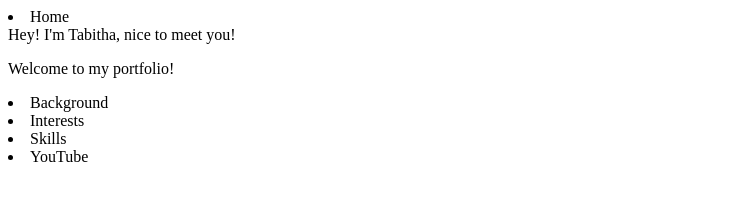
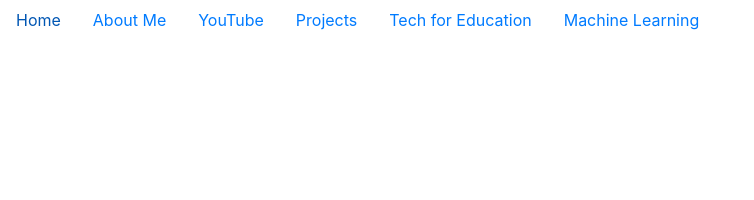
Before and after one commit to TabithaKO/Tabitha-Oanda, a plain HTML site: page index.html in a window 1280 px wide. Shown: the whole page, without its empty margins (0-754 px from the left). Drawn offline with nearby package versions, Linux system fonts and the light colour scheme; some packages are replaced by stand-ins of ours; a script that the page names is missing; a web font is replaced by a local one.

Commit message:
Put in the rows

```diff
--- a/index.html
+++ b/index.html
@@ -1,20 +1,66 @@
 <!DOCTYPE html>
 <html lang="en">
+
 <head>
     <meta charset="UTF-8">
     <meta name="viewport" content="width=device-width, initial-scale=1.0">
     <meta http-equiv="X-UA-Compatible" content="ie=edge">
+    <link rel="stylesheet" href="css/fonts.css">
+    <link rel="stylesheet" href="css/animate.css">
+    <link rel="stylesheet" href="css/bootstrap.css">
+    <link rel="stylesheet" href="css/styles.css">
+    <link href="https://fonts.googleapis.com/css?family=Courgette&display=swap" rel="stylesheet">
+    <link href="https://fonts.googleapis.com/css?family=Quattrocento&display=swap" rel="stylesheet">
+    <script src="js/jquery-3.4.1.js"></script>
+    <script href="https://cdnjs.cloudflare.com/ajax/libs/Chart.js/2.8.0/Chart.min.js"></script>
+    <script src="js/bootstrap.js"></script>
+    <script src="js/bootbox.js"></script>
+    <script src="js/scripts.js"></script>
     <title>Tabitha Oanda</title>
 </head>
+
 <body>
-<nav>
-    <li>Home</li>
-    <h>Hey! I'm Tabitha, nice to meet you!</h>
-    <p>Welcome to my portfolio!</p>
-    <li>Background</li>
-    <li>Interests</li>
-    <li>Skills</li>
-    <li>YouTube</li>
-</nav>
+
+        <nav class="nav navbar-expand-sm ">
+                <li class="nav-item active"><a class="nav-link" href="#information">Home</a></li>
+            <li class="nav-item active">
+                <a class="nav-link" href="#information">About Me</a>
+            </li>
+            <li class="nav-item active">
+                <a class="nav-link" href="#information">YouTube</a>
+            </li>
+            <li class="nav-item active">
+                <a class="nav-link" href="#information">Projects</a>
+            </li>
+            <li class="nav-item active">
+                <a class="nav-link" href="#information">Tech for Education</a>
+            </li>
+            <li class="nav-item active">
+                <a class="nav-link" href="#information">Machine Learning</a>
+            </li>
+        </nav>
+        <div class="container-fluid">
+        <div class = "row row1 intro">
+
+        </div>
+        <div class= "row row2 projects">
+
+        </div>
+        <div class= "row row3 machineLearning">
+
+        </div>
+        <div class = "row row4 handsMovement">
+
+        </div>
+        <div class= "row row5 youTube">
+
+        </div>
+
+
+    </div>
+
+
+
 </body>
+
 </html>
```
Also changed, not shown: 3 other files.
